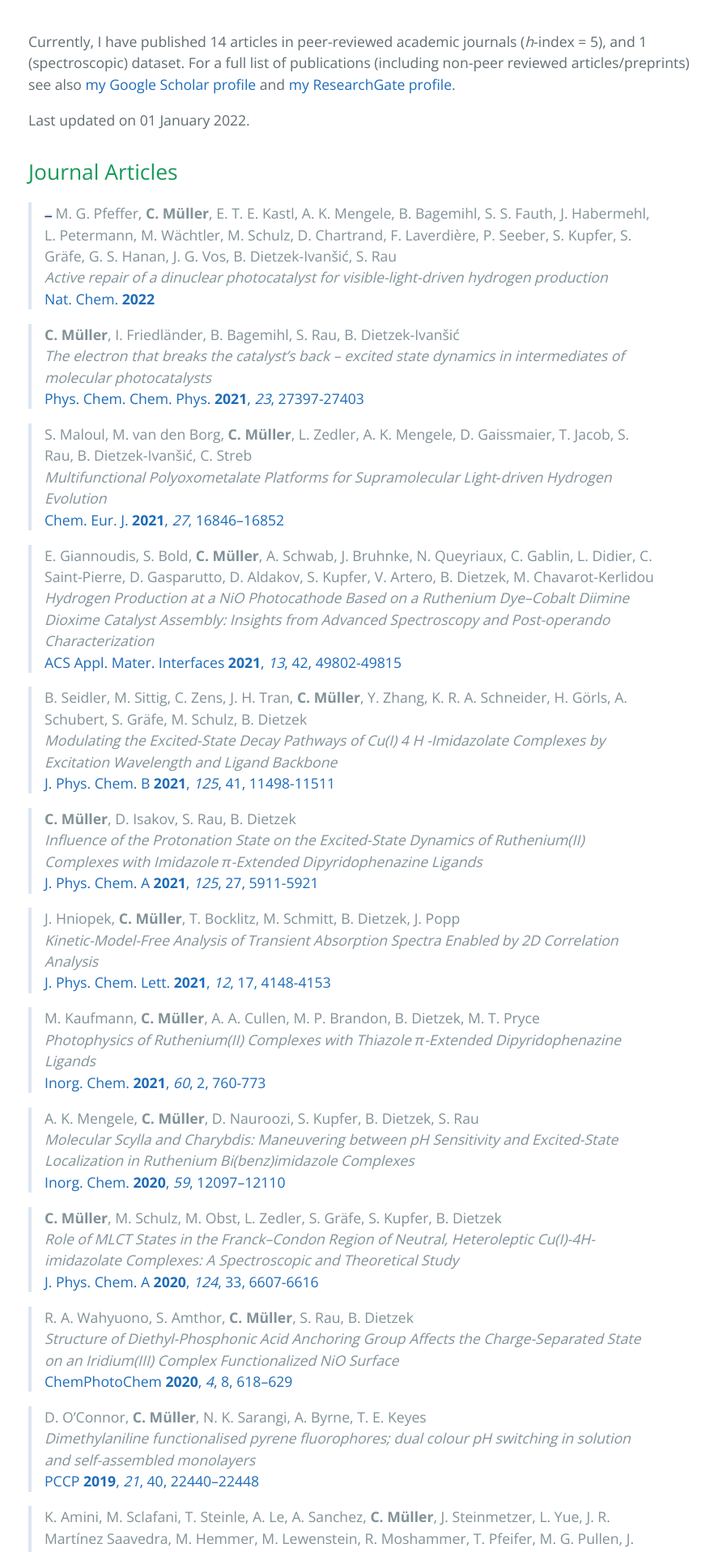
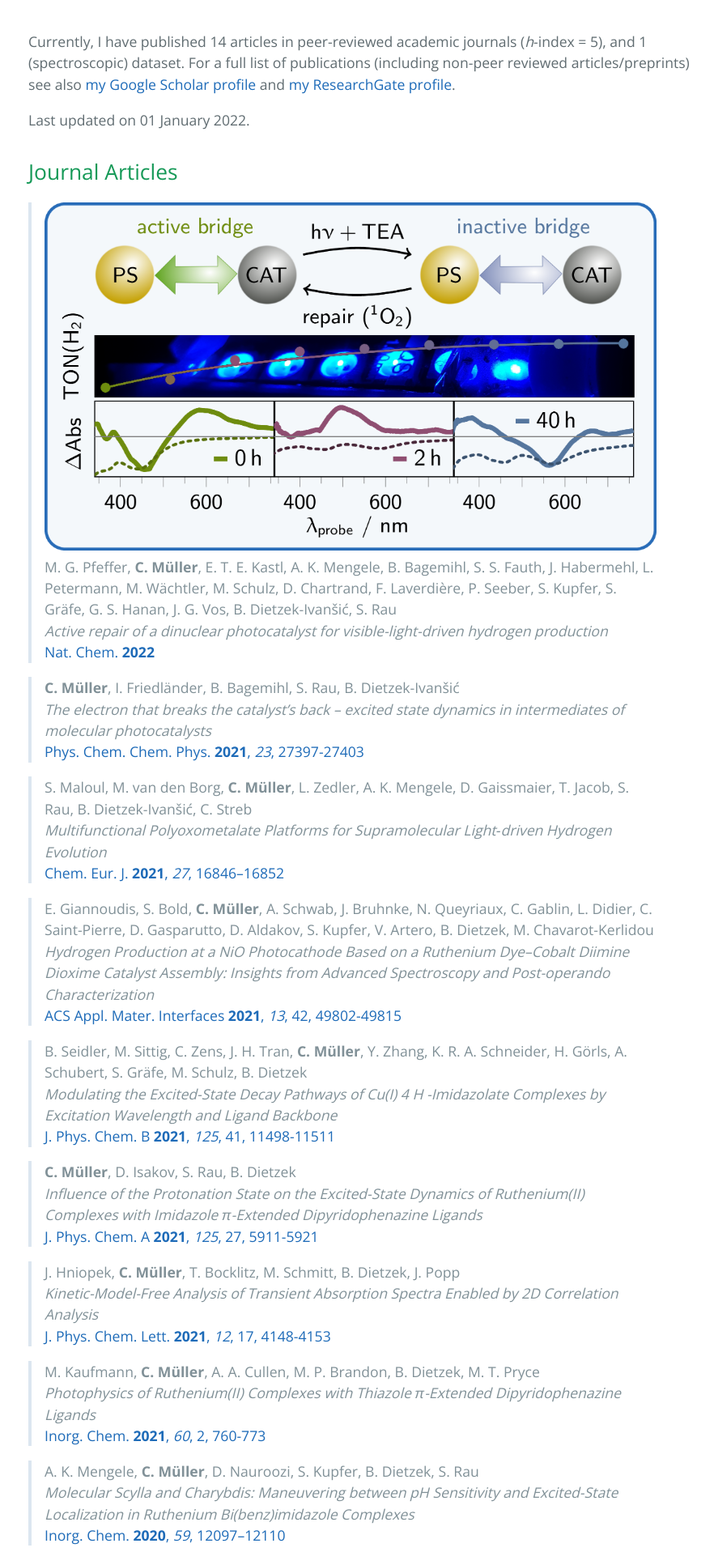
Before and after one commit to carolin-m/carolin-m.github.io, a Jekyll site: the page built from publications.md, in a window 1280 px wide. Shown: the part 336-2253 px from the top of the page at 81% size, without its empty margins (189-1071 px from the left). Built offline with Jekyll 4.4.1, drawn with Linux system fonts in a browser that asks for light colours.

Commit message:
Update publications.md

```diff
--- a/publications.md
+++ b/publications.md
@@ -12,7 +12,7 @@ Last updated on 01 January 2022.
 
 ## Journal Articles <br>
 
-> <img width=9cm src='./images/TOC_Active-Repair_NatChem.png'>
+> <img width=900 src='./images/TOC_Active-Repair_NatChem.png'>
 > M. G. Pfeffer, **C. Müller**, E. T. E. Kastl, A. K. Mengele, B. Bagemihl, S. S. Fauth, J. Habermehl, L. Petermann, M. Wächtler, M. Schulz, D. Chartrand, F. Laverdière, P. Seeber, S. Kupfer, S. Gräfe, G. S. Hanan, J. G. Vos, B. Dietzek-Ivanšić, S. Rau <br>
 > *Active repair of a dinuclear photocatalyst for visible-light-driven hydrogen production* <br>
 > [Nat. Chem. **2022**](https://www.nature.com/articles/s41557-021-00860-6)
```
